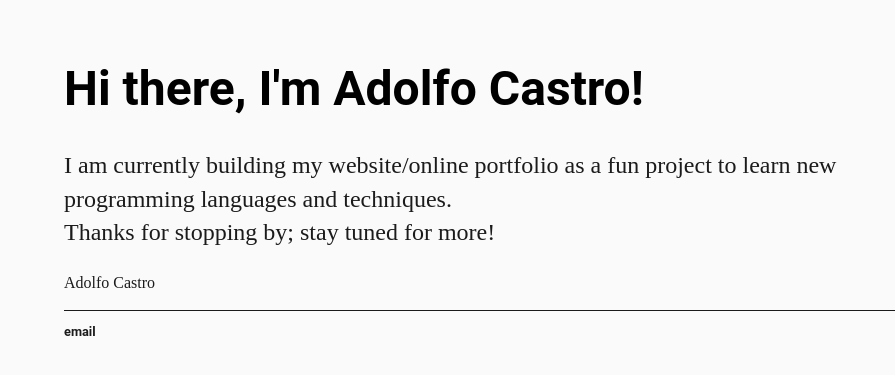
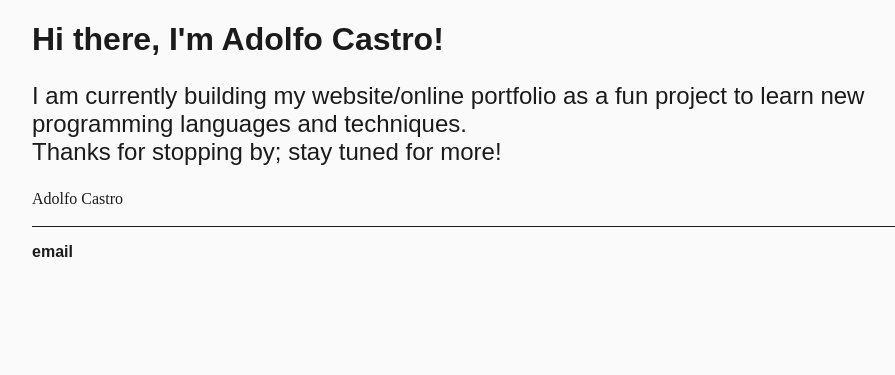
Before and after one commit to adolfoacastro/adolfoacastro.github.io, a Jekyll site: the page built from index.html, in a window 1280 px wide. Shown: the top 375 px of the page, without its empty margins (128-1023 px from the left). Built offline with Jekyll 4.4.1, drawn with Linux system fonts in a browser that asks for light colours; comment, search, counter and statistics services are not loaded.

Commit message:
Update main.css
Update font and colors

```diff
--- a/css/main.css
+++ b/css/main.css
@@ -1,17 +1,13 @@
 body {
     background-color: #fafafa;
-    margin: 60px auto;
-    width: 70%;
+    margin: auto;
+    width: 75%;
 }
 nav ul, footer ul {
-    font-family:'Roboto';
+    font-family:'Arial';
     padding: 0px;
     list-style: none;
     font-weight: bold;
-}
-nav ul li, footer ul li {
-    display: inline;
-    margin-right: 20px;
 }
 a {
     text-decoration: none;
@@ -21,28 +17,17 @@ a:hover {
     text-decoration: underline;
 }
 h1 {
-    font-size: 3em;
-    font-family:'Roboto';
+    font-family: 'Arial';
+    color: #1b1b1b;
 }
 p {
+    font-family: 'Arial';
     font-size: 1.5em;
-    line-height: 1.4em;
     color: #1b1b1b;
 }
 footer {
     border-top: 1px solid #1b1b1b;
-    font-size: .8em;
 }
-
-ul.posts {
-    margin: 20px auto 40px;
-    font-size: 1.5em;
-}
-
-ul.posts li {
-    list-style: none;
-}
-
 script {
   display: none;
 }
```
